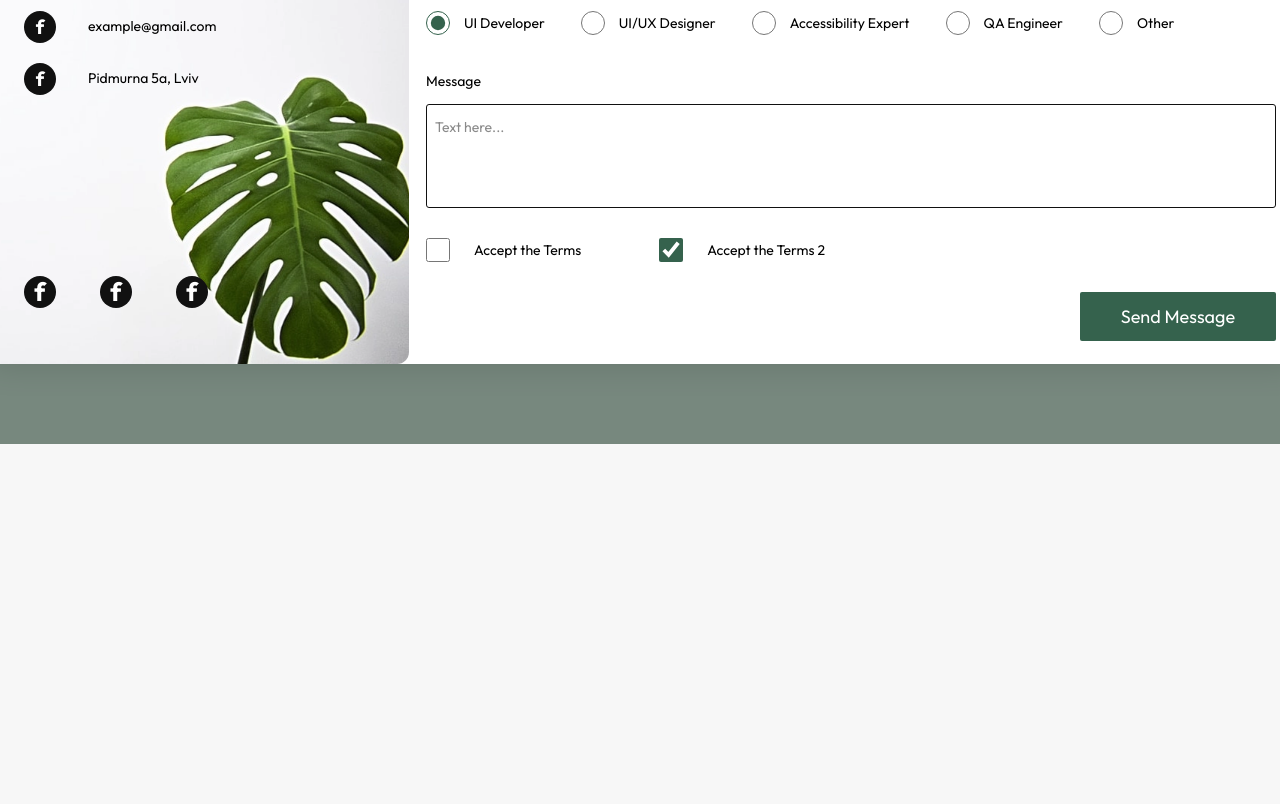
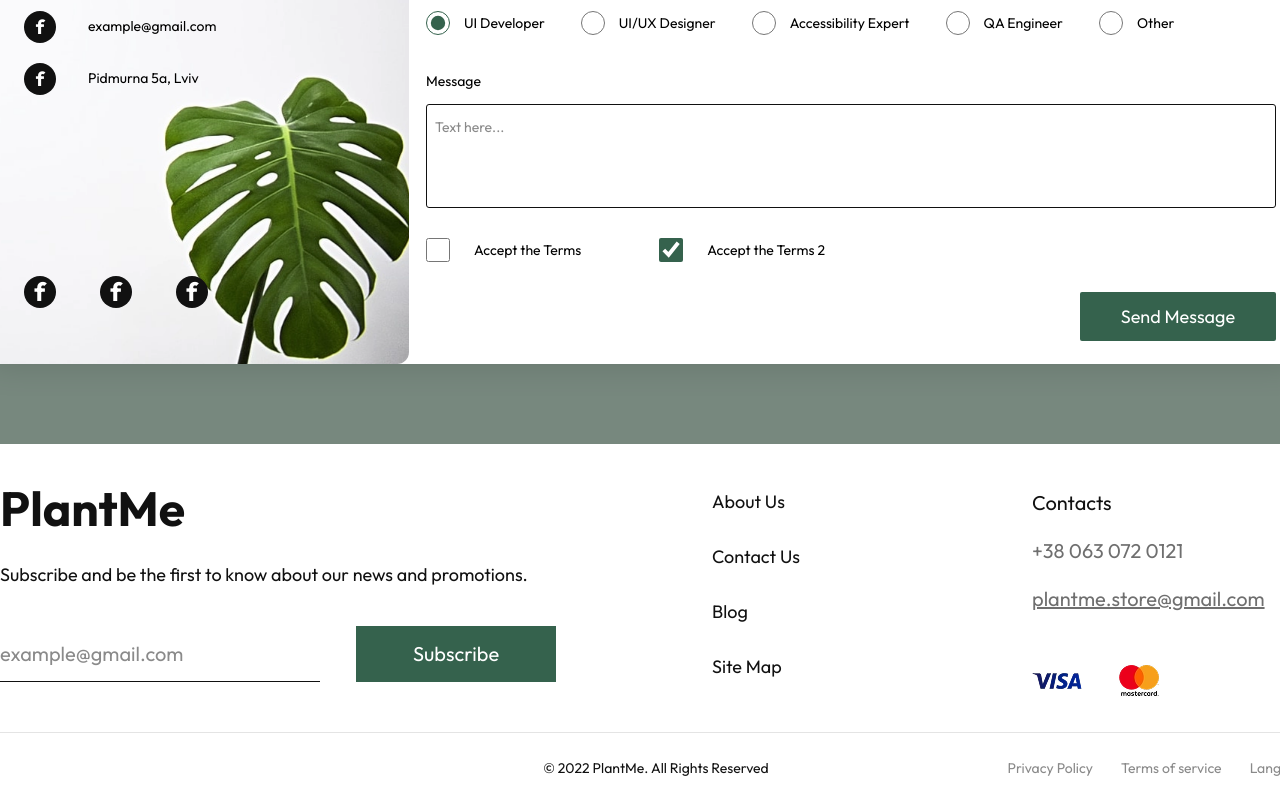
Before and after one commit to vrielaa/AccesibilityProject, a website: page index.html in a window 1280 px wide. Shown: the part 1593-2397 px from the top of the page. Before the commit the page ends 2037 px from the top, so only its background shows below. Drawn offline with Linux system fonts and the light colour scheme.

Commit message:
add footer

```diff
--- a/index.html
+++ b/index.html
@@ -494,6 +494,143 @@
           </div>
         </section>
       </main>
+
+      <footer class="bg-white font-['Outfit'] text-[#111111]">
+        <div
+          class="mx-auto grid w-[131.2rem] grid-cols-[1fr_24rem_28rem] gap-[8rem] pt-[4rem] pb-[3rem]"
+        >
+          <section aria-labelledby="footer-brand-title">
+            <h2
+              id="footer-brand-title"
+              class="font-['Outfit'] text-[4.8rem] leading-[100%] font-bold tracking-normal"
+            >
+              PlantMe
+            </h2>
+            <p
+              class="mt-[3rem] font-['Outfit'] text-[1.8rem] leading-[145%] font-normal tracking-normal"
+            >
+              Subscribe and be the first to know about our news and promotions.
+            </p>
+
+            <form class="mt-[3.8rem] flex items-end gap-[3.6rem]" action="#" method="post">
+              <label for="footer-email" class="sr-only">Email address</label>
+              <input
+                id="footer-email"
+                name="footer-email"
+                type="email"
+                placeholder="example@gmail.com"
+                class="h-[5.6rem] w-[32rem] border-b border-[#111111] font-['Outfit'] text-[2rem] leading-[150%] font-normal tracking-normal outline-none placeholder:text-[#8a8a8a] focus:border-[#35624d] focus:outline-2 focus:outline-offset-4 focus:outline-[#35624d]"
+              />
+              <button
+                type="submit"
+                class="flex h-[5.6rem] w-[20rem] items-center justify-center bg-[#35624d] font-['Outfit'] text-[2rem] leading-[150%] font-normal tracking-normal whitespace-nowrap text-white focus:outline-2 focus:outline-offset-4 focus:outline-[#35624d]"
+              >
+                Subscribe
+              </button>
+            </form>
+          </section>
+
+          <nav aria-label="Footer navigation" class="pt-[0.4rem]">
+            <ul
+              class="grid gap-[2.8rem] font-['Outfit'] text-[1.8rem] leading-[150%] font-normal tracking-normal"
+            >
+              <li>
+                <a href="#" class="focus:outline-2 focus:outline-offset-4 focus:outline-[#35624d]"
+                  >About Us</a
+                >
+              </li>
+              <li>
+                <a href="#" class="focus:outline-2 focus:outline-offset-4 focus:outline-[#35624d]"
+                  >Contact Us</a
+                >
+              </li>
+              <li>
+                <a href="#" class="focus:outline-2 focus:outline-offset-4 focus:outline-[#35624d]"
+                  >Blog</a
+                >
+              </li>
+              <li>
+                <a href="#" class="focus:outline-2 focus:outline-offset-4 focus:outline-[#35624d]"
+                  >Site Map</a
+                >
+              </li>
+            </ul>
+          </nav>
+
+          <section aria-labelledby="footer-contacts-title" class="pt-[0.4rem]">
+            <h2
+              id="footer-contacts-title"
+              class="text-[2rem] leading-[150%] font-normal tracking-normal"
+            >
+              Contacts
+            </h2>
+            <address
+              class="mt-[1.8rem] grid gap-[1.8rem] text-[2rem] leading-[150%] font-normal tracking-normal text-[#6f6f6f] not-italic"
+            >
+              <a
+                href="tel:+380630720121"
+                class="focus:outline-2 focus:outline-offset-4 focus:outline-[#35624d]"
+                >+38 063 072 0121</a
+              >
+              <a
+                href="mailto:plantme.store@gmail.com"
+                class="underline focus:outline-2 focus:outline-offset-4 focus:outline-[#35624d]"
+                >plantme.store@gmail.com</a
+              >
+            </address>
+
+            <div class="mt-[4.6rem] flex items-center gap-[3.2rem]" aria-label="Payment methods">
+              <img
+                src="./assets/visa.webp"
+                width="50"
+                height="29"
+                alt="Visa"
+                loading="lazy"
+                decoding="async"
+                class="h-[2.9rem] w-[5rem] object-contain"
+              />
+              <img
+                src="./assets/mastercard.webp"
+                width="50"
+                height="42"
+                alt="Mastercard"
+                loading="lazy"
+                decoding="async"
+                class="h-[4.2rem] w-[5rem] object-contain"
+              />
+            </div>
+          </section>
+        </div>
+
+        <div
+          class="mx-auto grid h-[7.2rem] w-[131.2rem] grid-cols-[1fr_auto_1fr] items-center border-t border-[#e4e4e4]"
+        >
+          <p
+            class="col-start-2 text-right font-['Outfit'] text-[1.4rem] leading-[145%] font-normal tracking-normal"
+          >
+            © 2022 PlantMe. All Rights Reserved
+          </p>
+          <ul
+            class="col-start-3 ml-auto flex items-center gap-[2.8rem] font-['Outfit'] text-[1.4rem] leading-[145%] font-normal tracking-normal text-[#8a8a8a]"
+          >
+            <li>
+              <a href="#" class="focus:outline-2 focus:outline-offset-4 focus:outline-[#35624d]"
+                >Privacy Policy</a
+              >
+            </li>
+            <li>
+              <a href="#" class="focus:outline-2 focus:outline-offset-4 focus:outline-[#35624d]"
+                >Terms of service</a
+              >
+            </li>
+            <li>
+              <a href="#" class="focus:outline-2 focus:outline-offset-4 focus:outline-[#35624d]"
+                >Language</a
+              >
+            </li>
+          </ul>
+        </div>
+      </footer>
     </div>
   </body>
 </html>
```
Also changed, not shown: assets/mastercard.webp (added), assets/visa.webp (added), dist/styles.css.
